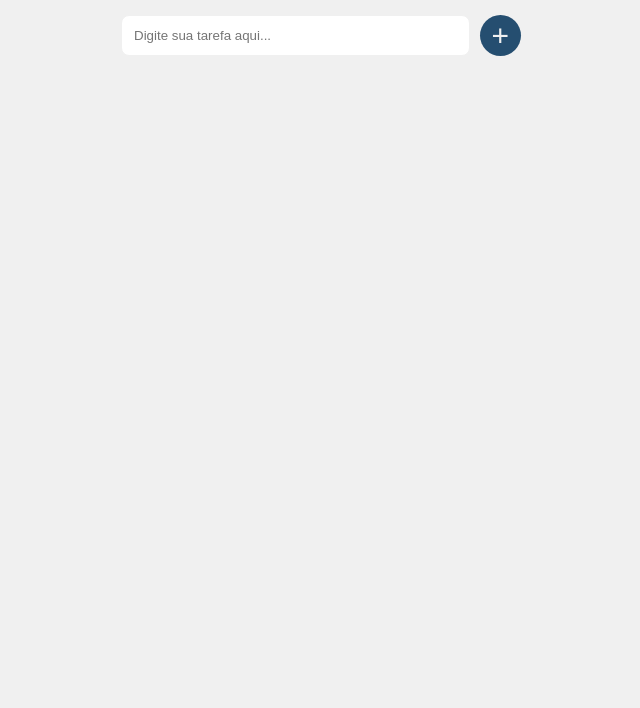
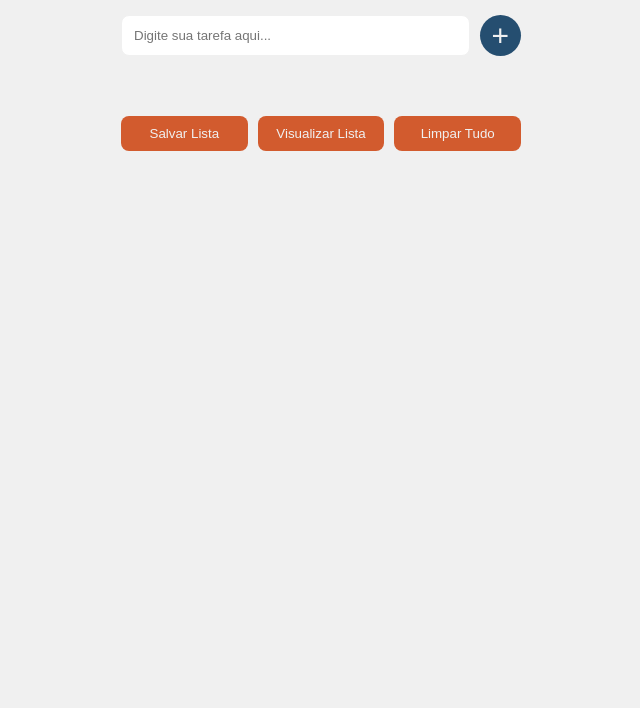
Before and after one commit to SamuelASantos/to-do, a plain HTML site: page index.html in a window 1280 px wide. Shown: the part 92-800 px from the top of the page, without its empty margins (319-959 px from the left). Drawn offline with Linux system fonts and the light colour scheme.

Commit message:
Adicionado funcionalidade de salvar a lista no localStorage
- Adicionado 3 botões no HTML
- Atualizado o css
- Adicionado as funcionalidade de salvar a lista no localStorage com js

```diff
--- a/assets/css/style.css
+++ b/assets/css/style.css
@@ -106,6 +106,27 @@ button {
     opacity: 0.5;
 }
 
+.btn {
+    display: flex;
+    justify-content: center;
+    gap: 10px;
+}
+
+.btn button {
+    padding: 10px;
+    width: 150px;
+    border-radius: 8px;
+    border: none;
+    background-color: var(--bg-primary-color);
+    color: var(--text-light-color);
+    cursor: pointer;
+    margin-top: 30px;
+}
+
+.btn button:hover {
+    background-color: #d14513;
+}
+
 /* .left {
     display: flex;
     gap: 10px;
--- a/assets/js/script.js
+++ b/assets/js/script.js
@@ -47,4 +47,25 @@ function renderList() {
     }
 }
 
+function saveTask() {
+    if (tasks !== '') {
+        let tasks_txt = JSON.stringify(tasks);
+        localStorage.setItem('list', tasks_txt);
+    }
+}
+
+function viewTask() {
+    if (localStorage.getItem('list') !== null) {
+        tasks = [];
+        let tasks_txt = localStorage.getItem('list');
+        let tasks_json = JSON.parse(tasks_txt);
+        tasks = tasks_json;
+        renderList();
+    }
+}
+
+function clearTask() {
+    localStorage.clear();
+}
+
 renderList();
--- a/index.html
+++ b/index.html
@@ -33,6 +33,12 @@
                 </button>
             </div> -->
         </ul>
+        <div class="btn">
+            <button onclick="saveTask()">Salvar Lista</button>
+            <button onclick="viewTask()">Visualizar Lista</button>
+            <button onclick="clearTask()">Limpar Tudo</button>
+        </div>
+
     </section>
 
     <script src="assets/js/script.js"></script>
```
